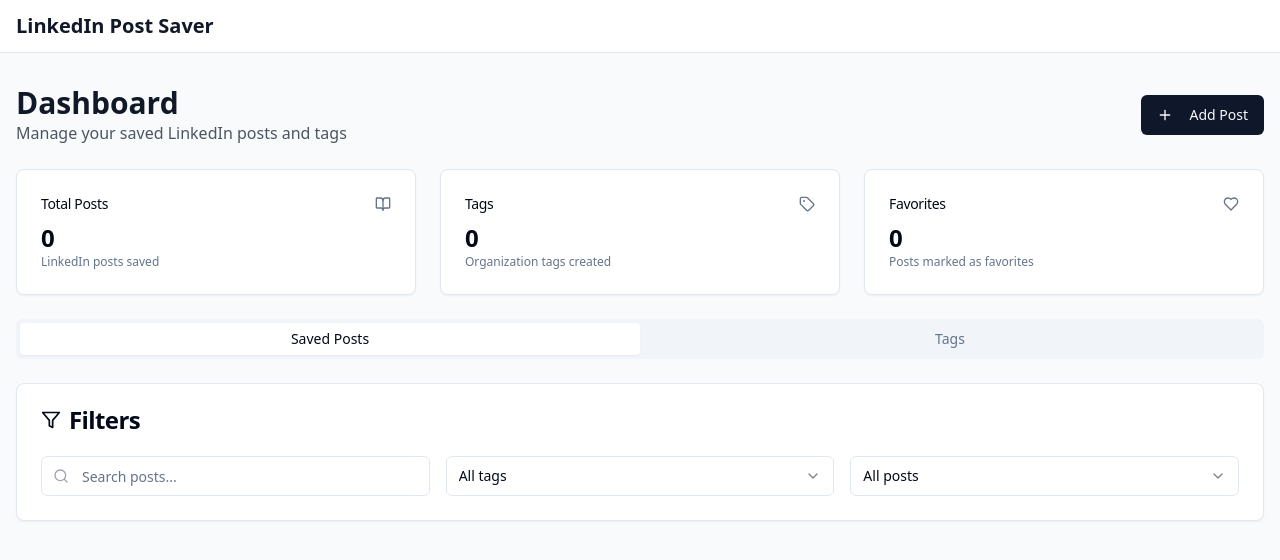
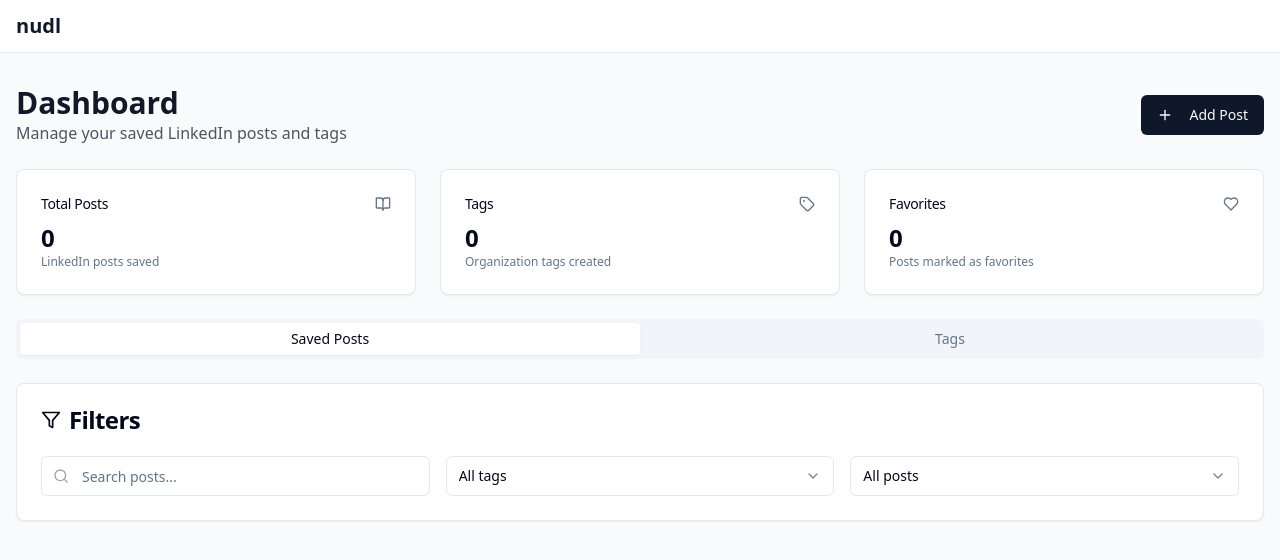
Before and after one commit to teo-bs/nudl, a React (Vite) app: page / in a window 1280 px wide. Shown: the top 560 px of the page. Built offline with nearby package versions, Linux system fonts and the light colour scheme.

Commit message:
Rename extension to Nudl
Rename all instances of "LinkedIn Post Saver" to "Nudl" in the manifest, header, and popup.

```diff
--- a/src/components/layout/Header.tsx
+++ b/src/components/layout/Header.tsx
@@ -33,7 +33,7 @@ export const Header = () => {
       <div className="max-w-7xl mx-auto flex items-center justify-between">
         <div>
           <h1 className="text-xl font-semibold text-gray-900">
-            LinkedIn Post Saver
+            nudl
           </h1>
         </div>
 
```
